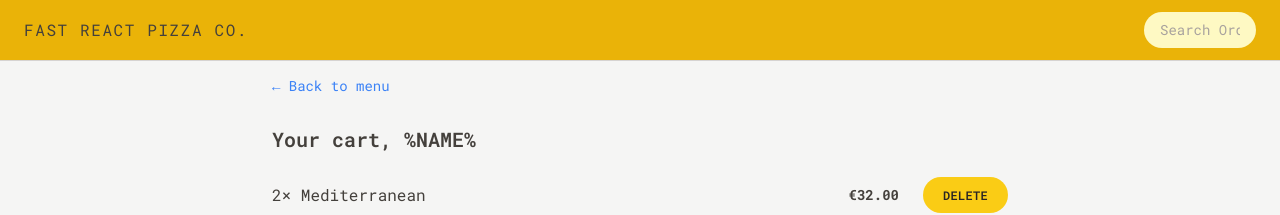
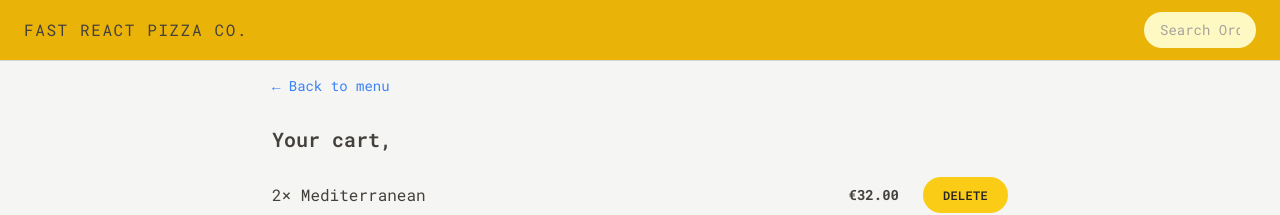
Before and after one commit to chikezie22/fast-react-project, a React (Vite) app: page /cart in a window 1280 px wide. Shown: the top 215 px of the page. Built offline with nearby package versions, Linux system fonts and the light colour scheme.

Commit message:
using useSelector and localStorage

```diff
--- a/src/features/cart/Cart.jsx
+++ b/src/features/cart/Cart.jsx
@@ -2,6 +2,7 @@
 import CartItem from "./CartItem";
 import LinkButton from "../../ui/LinkButton";
 import Button from "../../ui/Button";
+import { useSelector } from "react-redux";
 
 const fakeCart = [
   {
@@ -29,12 +30,13 @@
 
 function Cart() {
   const cart = fakeCart;
+  const userName = useSelector((state)=>state.user.userName)
 
   return (
     <div className="px-4 py-3">
       <LinkButton to="/menu">&larr; Back to menu</LinkButton>
 
-      <h2 className="mt-7 text-xl font-semibold">Your cart, %NAME%</h2>
+      <h2 className="mt-7 text-xl font-semibold">Your cart, {userName}</h2>
 
       <ul className="divide-y divide-stone-200 border-b mt-3">
         {cart.map((item) => (
--- a/src/features/order/CreateOrder.jsx
+++ b/src/features/order/CreateOrder.jsx
@@ -4,6 +4,7 @@
 import { Form, redirect, useActionData, useNavigation } from "react-router-dom";
 import { createOrder } from "../../services/apiRestaurant";
 import Button from "../../ui/Button";
+import { useSelector } from "react-redux";
 
 // https://uibakery.io/regex-library/phone-number
 const isValidPhone = (str) =>
@@ -37,9 +38,12 @@
   // const [withPriority, setWithPriority] = useState(false);
   const navigation = useNavigation();
   const actionData = useActionData();
-  console.log(actionData);
   const isSubmitting = navigation.state === "submitting";
-  console.log(navigation.state);
+  // instead of using useSelector i used local storage to get state of username from browser
+  // const userName = useSelector((state)=>state.user.userName)
+ const userName = JSON.parse(localStorage.getItem('userName'));
+ console.log(userName)
+
   const cart = fakeCart;
 
   return (
@@ -49,7 +53,7 @@
       <Form method="post">
         <div className="mb-5 grid sm:grid-cols-[10rem_1fr] sm:items-center">
           <label>First Name</label>
-          <input className="input " type="text" name="customer" required />
+          <input className="input " type="text" name="customer" required defaultValue={userName} />
         </div>
 
         <div className="mb-5 grid sm:grid-cols-[10rem_1fr] sm:items-center">
--- a/src/features/user/CreateUser.jsx
+++ b/src/features/user/CreateUser.jsx
@@ -1,10 +1,18 @@
 import { useState } from "react";
 import Button from "../../ui/Button";
+import { useDispatch} from "react-redux";
+import { updateName } from "./userSlice";
+import { useNavigate } from "react-router-dom";
 function CreateUser() {
   const [username, setUsername] = useState("");
+  const dispatch = useDispatch();
+  const navigate = useNavigate()
 
   function handleSubmit(e) {
     e.preventDefault();
+    if(!username) return
+    dispatch(updateName(username));
+    navigate('/menu')
   }
 
   return (
--- a/src/features/user/userSlice.js
+++ b/src/features/user/userSlice.js
@@ -32,6 +32,7 @@
   reducers:{
     updateName(state,action){
       state.userName = action.payload;
+      localStorage.setItem('userName', JSON.stringify(action.payload))
     }
   }
 })
--- a/src/ui/Home.jsx
+++ b/src/ui/Home.jsx
@@ -1,5 +1,8 @@
+import { useSelector } from "react-redux";
 import CreateUser from "../features/user/CreateUser";
+import Button from "./Button";
 function Home() {
+  const userName = useSelector((state)=>state.user.userName)
   return (
     <div className="my-10 text-center sm:my-16 p-4">
       <h1 className="text-xl font-semibold text-center mb-8 md:text-3xl">
@@ -7,7 +10,8 @@
         <br />
         <span className="text-yellow-500">Straight out of the oven, straight to you.</span>
       </h1>
-      <CreateUser />
+      {userName === "" ?  <CreateUser /> : <Button to='/menu' type={'primary'}>Continue with your Order {userName} </Button>}
+
     </div>
   );
 }
```
